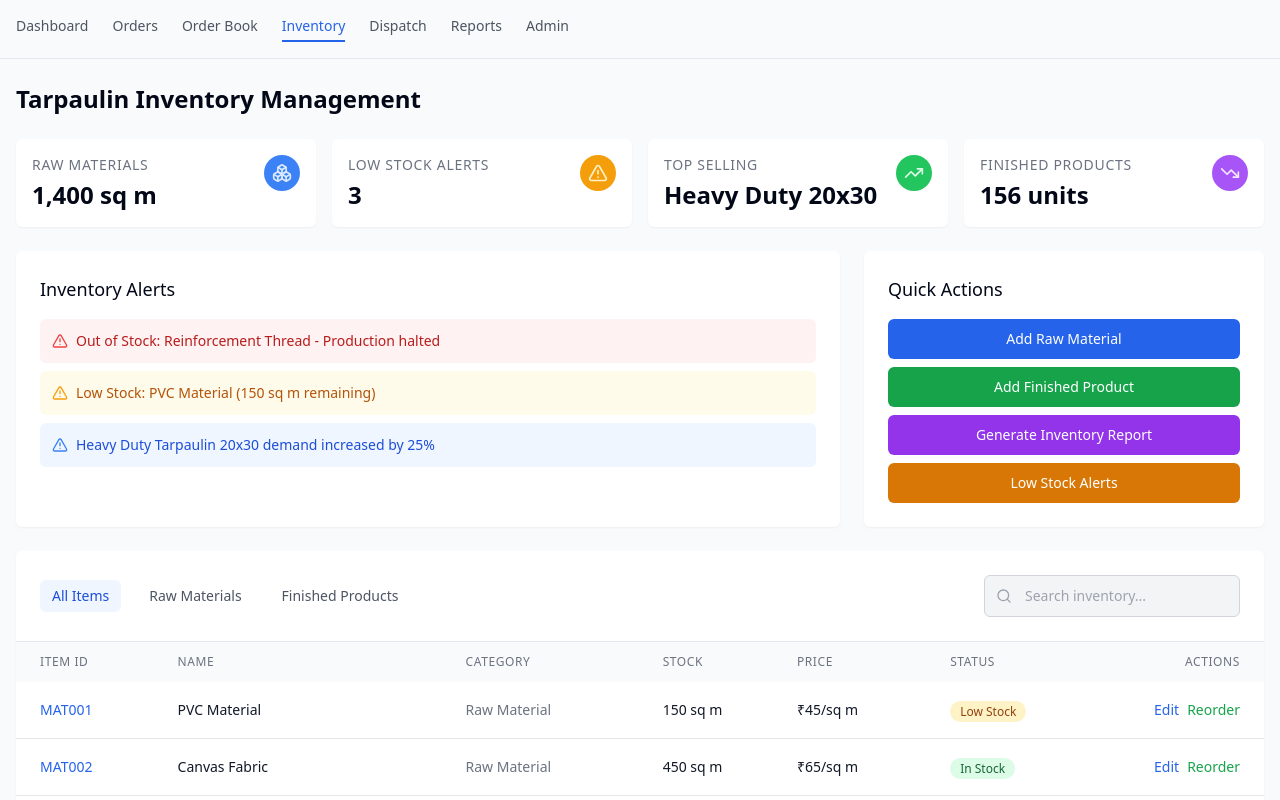
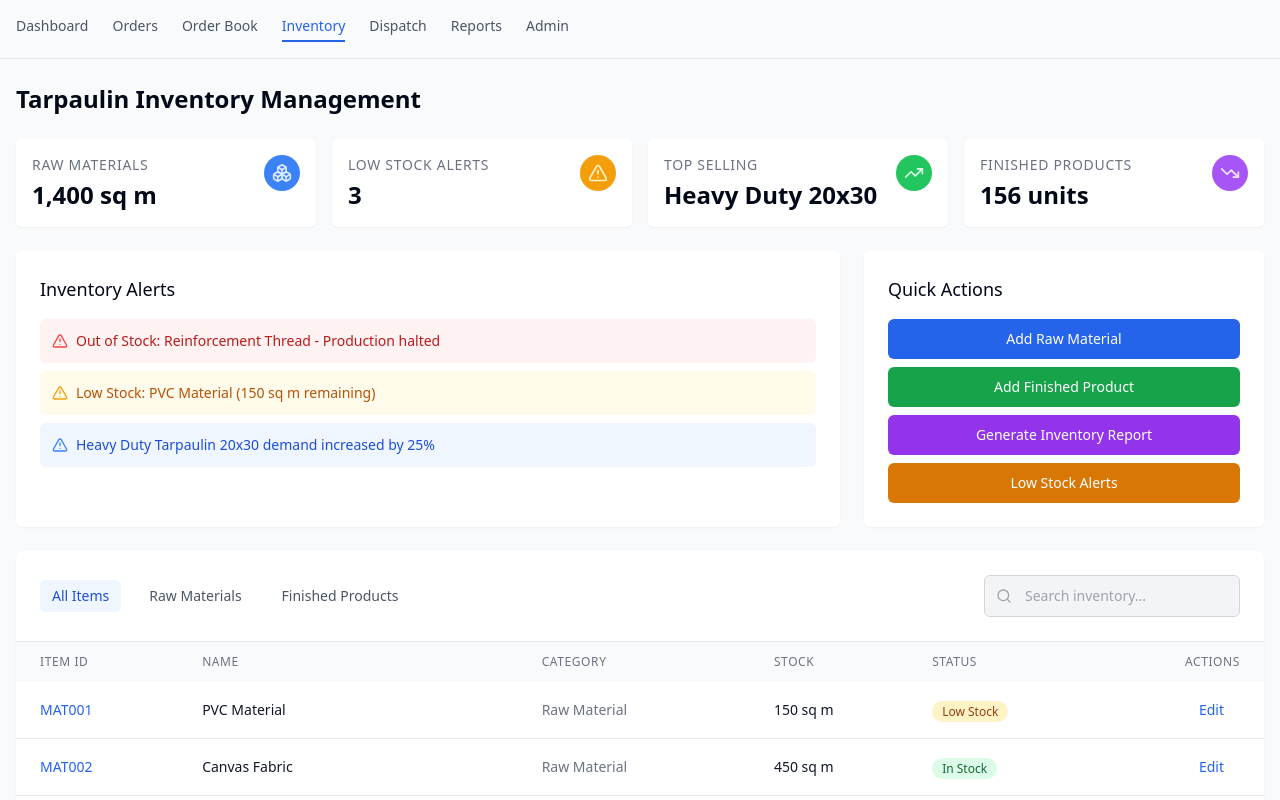
Before and after one commit to adarshroy001/DevLaunch-, a React (Vite) app: page /inventory in a window 1280 px wide. Shown: the top 800 px of the page. Built offline with nearby package versions, Linux system fonts and the light colour scheme.

Commit message:
Inventory section updated

```diff
--- a/src/pages/Inventory.tsx
+++ b/src/pages/Inventory.tsx
@@ -153,7 +153,6 @@ const Inventory = () => {
                   <th className="px-6 py-3 text-left text-xs font-medium text-gray-500 uppercase tracking-wider">Name</th>
                   <th className="px-6 py-3 text-left text-xs font-medium text-gray-500 uppercase tracking-wider">Category</th>
                   <th className="px-6 py-3 text-left text-xs font-medium text-gray-500 uppercase tracking-wider">Stock</th>
-                  <th className="px-6 py-3 text-left text-xs font-medium text-gray-500 uppercase tracking-wider">Price</th>
                   <th className="px-6 py-3 text-left text-xs font-medium text-gray-500 uppercase tracking-wider">Status</th>
                   <th className="px-6 py-3 text-right text-xs font-medium text-gray-500 uppercase tracking-wider">Actions</th>
                 </tr>
@@ -165,13 +164,11 @@ const Inventory = () => {
                     <td className="px-6 py-4 whitespace-nowrap text-sm text-gray-900">{item.name}</td>
                     <td className="px-6 py-4 whitespace-nowrap text-sm text-gray-500">{item.category}</td>
                     <td className="px-6 py-4 whitespace-nowrap text-sm text-gray-900">{item.stock}</td>
-                    <td className="px-6 py-4 whitespace-nowrap text-sm text-gray-900">{item.price}</td>
                     <td className="px-6 py-4 whitespace-nowrap">
                       <StockStatusBadge status={item.status} />
                     </td>
-                    <td className="px-6 py-4 whitespace-nowrap text-right text-sm font-medium space-x-2">
+                    <td className="px-10 py-4 whitespace-nowrap text-right text-sm font-medium space-x-2">
                       <button className="text-blue-600 hover:text-blue-900">Edit</button>
-                      <button className="text-green-600 hover:text-green-900">Reorder</button>
                     </td>
                   </tr>
                 ))}
```
